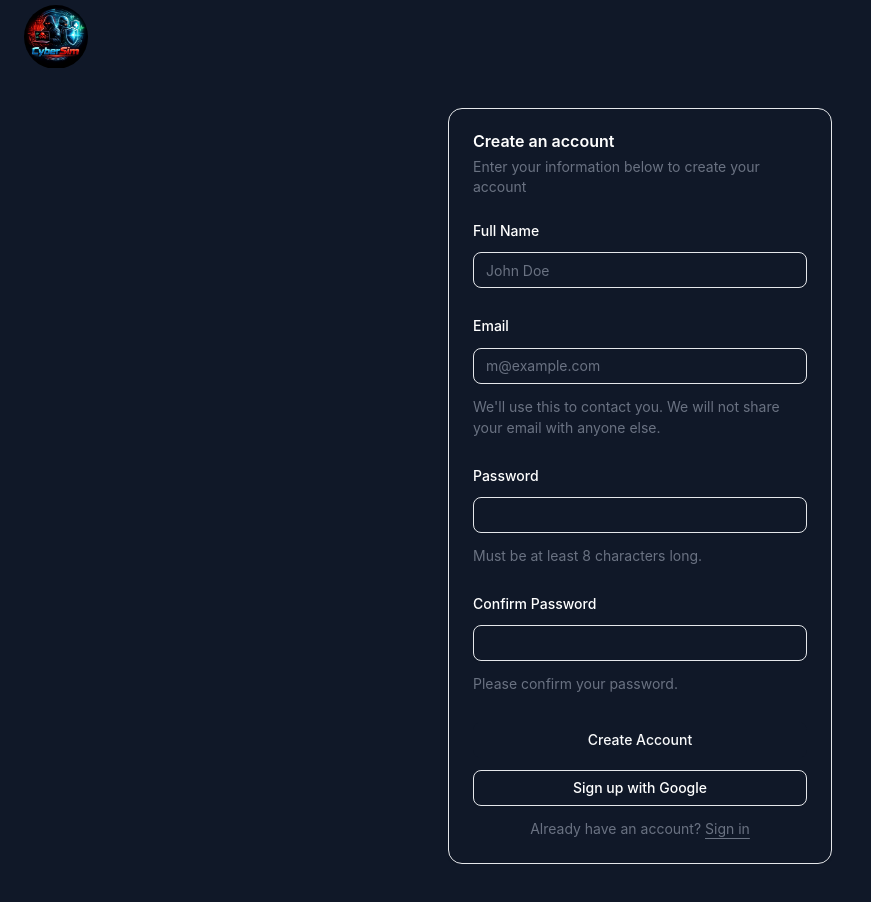
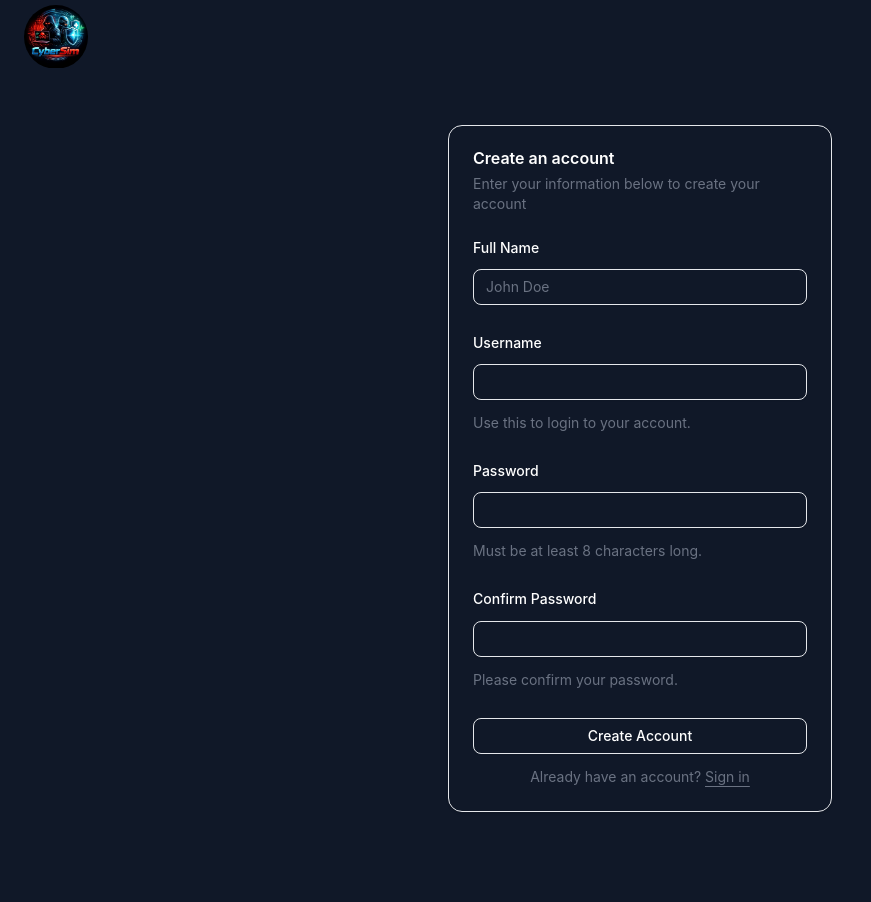
Before and after one commit to RyanM13/cybersim, a React (Vite) app in the folder frontend/: page /signup in a window 1280 px wide. Shown: the whole page, without its empty margins (0-871 px from the left). After the commit the page ends 868 px from the top, so only its background shows below. Built offline with nearby package versions, Linux system fonts and the light colour scheme.

Commit message:
Style: Style changes for the login and signup forms

```diff
--- a/frontend/src/components/login-form.jsx
+++ b/frontend/src/components/login-form.jsx
@@ -16,8 +16,16 @@ import {
 } from "@/components/ui/field";
 import { Input } from "@/components/ui/input";
 import { Link } from "react-router-dom";
+import { useState } from "react";
 
-export function LoginForm({ className, ...props }) {
+export function LoginForm({ onLogin, error, className, ...props }) {
+  const [username, setUsername] = useState("");
+  const [password, setPassword] = useState("");
+
+  const handleSubmit = (e) => {
+    e.preventDefault();
+    onLogin(username, password);
+  };
   return (
     <div
       className={cn(
@@ -34,17 +42,32 @@ export function LoginForm({ className, ...props }) {
           </CardDescription>
         </CardHeader>
         <CardContent>
-          <form>
+          <form onSubmit={handleSubmit}>
             <FieldGroup className="space-y-9">
               <Field>
                 <FieldLabel htmlFor="username">Username</FieldLabel>
-                <Input id="username" type="text" required />
+                <Input
+                  id="username"
+                  type="text"
+                  value={username}
+                  onChange={(e) => setUsername(e.target.value)}
+                  required
+                />
               </Field>
               <Field>
                 <FieldLabel htmlFor="password">Password</FieldLabel>
-                <Input id="password" type="password" required />
+                <Input
+                  id="password"
+                  type="password"
+                  value={password}
+                  onChange={(e) => setPassword(e.target.value)}
+                  required
+                />
               </Field>
               <Field className="mt-5">
+                {error && (
+                  <p className="text-red-500 text-sm text-center">{error}</p>
+                )}
                 <Button type="submit" className="w-full">
                   Login
                 </Button>
--- a/frontend/src/components/signup-form.jsx
+++ b/frontend/src/components/signup-form.jsx
@@ -32,16 +32,10 @@ export function SignupForm({ ...props }) {
               <Input id="name" type="text" placeholder="John Doe" required />
             </Field>
             <Field>
-              <FieldLabel htmlFor="email">Email</FieldLabel>
-              <Input
-                id="email"
-                type="email"
-                placeholder="m@example.com"
-                required
-              />
+              <FieldLabel htmlFor="username">Username</FieldLabel>
+              <Input id="username" type="username" placeholder="" required />
               <FieldDescription>
-                We&apos;ll use this to contact you. We will not share your email
-                with anyone else.
+                Use this to login to your account.
               </FieldDescription>
             </Field>
             <Field>
@@ -60,9 +54,8 @@ export function SignupForm({ ...props }) {
             </Field>
             <FieldGroup>
               <Field>
-                <Button type="submit">Create Account</Button>
-                <Button variant="outline" type="button">
-                  Sign up with Google
+                <Button variant="outline" type="submit">
+                  Create Account
                 </Button>
                 <FieldDescription className="px-6 text-center">
                   Already have an account? <Link to="/login">Sign in</Link>
--- a/frontend/src/index.css
+++ b/frontend/src/index.css
@@ -9,7 +9,6 @@
   html,
   * {
     @apply bg-gray-900;
-    overflow: hidden;
   }
 }
 
--- a/frontend/src/layouts/authlayout.jsx
+++ b/frontend/src/layouts/authlayout.jsx
@@ -5,6 +5,7 @@ export default function AuthLayout() {
   return (
     <div className="min-h-screen bg-background">
       <Header minimal />
+      {/* chatgpt: How do I seperate the header from the body */}
       <main className="flex justify-center items-center min-h-[calc(100vh-4rem)]">
         <Outlet />
       </main>
--- a/frontend/src/pages/login.jsx
+++ b/frontend/src/pages/login.jsx
@@ -1,8 +1,33 @@
 import { LoginForm } from "@/components/login-form";
 import { useState } from "react";
+import { useNavigate } from "react-router-dom";
 
-const user = { username: "Ryan", password: "password" };
+const USER = [
+  { username: "Ryan", password: "password" },
+  { username: "testuser", password: "test123" },
+];
 
 export default function Login() {
-  return <LoginForm />;
+  const [error, setError] = useState("");
+  const navigate = useNavigate();
+
+  const handlelogin = (username, password) => {
+    setError("");
+
+    const user = USER.find((u) => u.username === username);
+
+    if (!user) {
+      setError("Username not found");
+      return;
+    }
+
+    if (user.password !== password) {
+      setError("Username not found");
+      return;
+    }
+
+    navigate("/dashboard");
+  };
+
+  return <LoginForm onLogin={handlelogin} error={error} />;
 }
--- /dev/null
+++ b/frontend/src/services/authservice.js
@@ -0,0 +1,3 @@
+import api from '../lib/axios';
+
+export async function login
```
